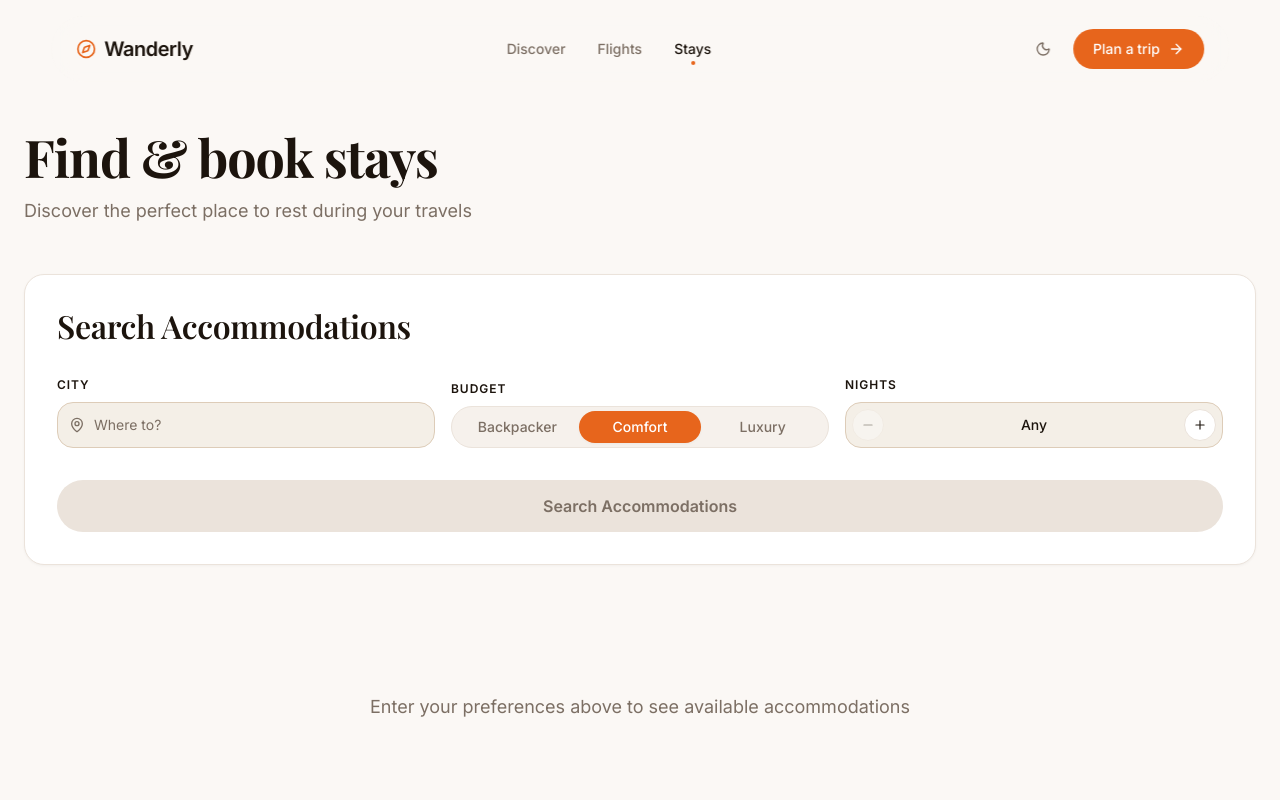
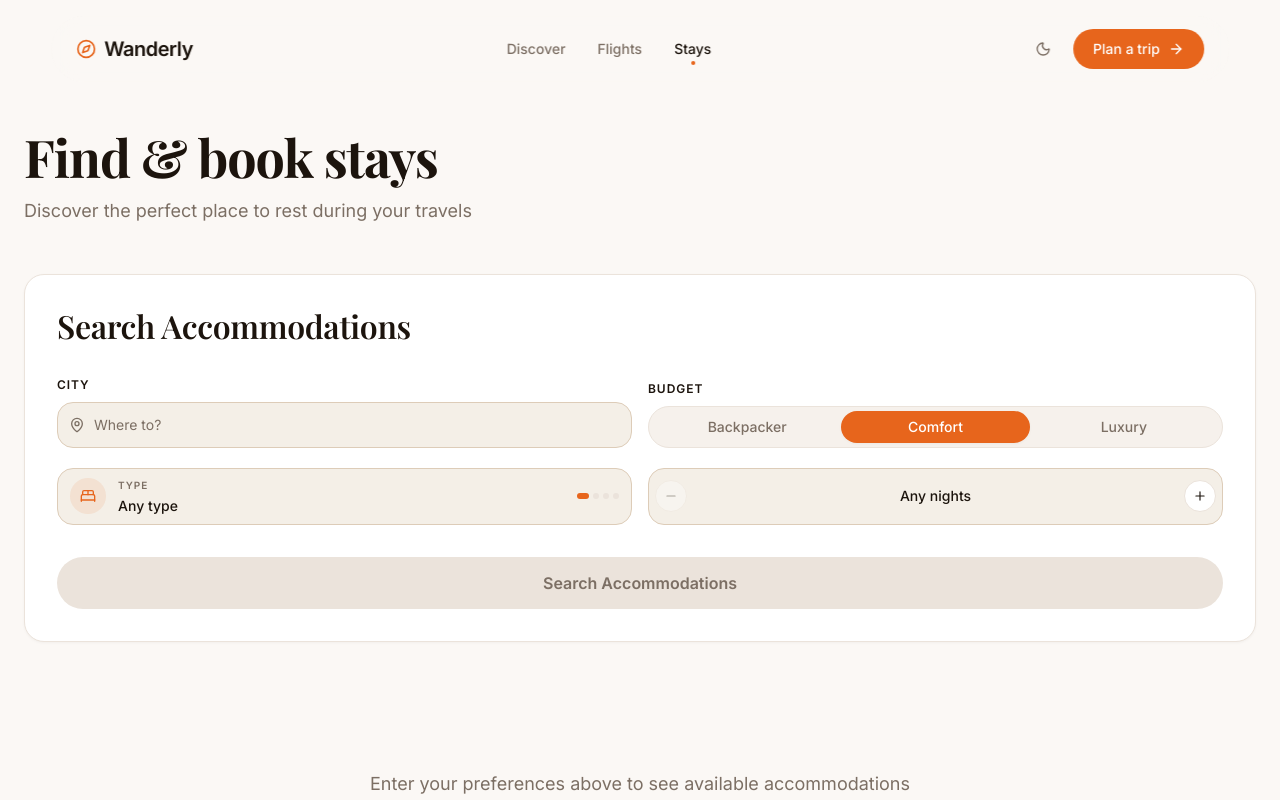
Before and after one commit to youssefassis/travel-planner, a Next.js app: page /stays in a window 1280 px wide. Shown: the top 800 px of the page. Built offline with nearby package versions, Linux system fonts and the light colour scheme.

Commit message:
[FEAT] add stay type filter and result sorting to stays search

```diff
--- a/src/app/stays/page.tsx
+++ b/src/app/stays/page.tsx
@@ -1,10 +1,13 @@
 "use client";
 
-import { Suspense, useState } from "react";
+import { Suspense, useMemo, useState } from "react";
 import { useSearchParams } from "next/navigation";
 import { motion } from "framer-motion";
 import { Building2, BedDouble, Hotel, Star } from "lucide-react";
-import StaySearch, { StaySearchFormData } from "@/features/stays/components/StaySearch";
+import StaySearch, {
+  StaySearchFormData,
+  StayTypeFilter,
+} from "@/features/stays/components/StaySearch";
 import { searchStays } from "@/features/stays/lib/searchStays";
 import { StayOption, StayType } from "@/features/stays/types";
 import { BudgetTier } from "@/domain/types";
@@ -12,7 +15,16 @@ import { getCity } from "@/domain/cities";
 import Container from "@/components/ui/Container";
 import PageHeader from "@/components/ui/PageHeader";
 import Button from "@/components/ui/Button";
+import SegmentedControl from "@/components/ui/SegmentedControl";
 import { fadeInUp, staggerChildren } from "@/components/motion";
+
+type SortBy = "price-asc" | "price-desc" | "rating";
+
+const SORT_OPTIONS: { label: string; value: SortBy }[] = [
+  { label: "Cheapest", value: "price-asc" },
+  { label: "Priciest", value: "price-desc" },
+  { label: "Top rated", value: "rating" },
+];
 
 const GRADIENTS = [
   "from-[var(--primary)]/80 to-[var(--accent)]/70",
@@ -131,11 +143,27 @@ function StaysPageContent() {
     initialCityId ? searchStays(initialCityId, initialBudget) : null
   );
   const [nights, setNights] = useState<number | undefined>(initialNights);
+  const [typeFilter, setTypeFilter] = useState<StayTypeFilter>("any");
+  const [sortBy, setSortBy] = useState<SortBy>("price-asc");
 
   const handleSearch = (data: StaySearchFormData) => {
     setSearchResults(searchStays(data.cityId, data.budget));
     setNights(data.nights);
+    setTypeFilter(data.type);
   };
+
+  const visibleResults = useMemo(() => {
+    if (!searchResults) return null;
+    const filtered =
+      typeFilter === "any"
+        ? searchResults
+        : searchResults.filter((s) => s.type === typeFilter);
+    return [...filtered].sort((a, b) => {
+      if (sortBy === "price-desc") return b.pricePerNight - a.pricePerNight;
+      if (sortBy === "rating") return b.rating - a.rating;
+      return a.pricePerNight - b.pricePerNight;
+    });
+  }, [searchResults, typeFilter, sortBy]);
 
   return (
     <div className="min-h-screen bg-[var(--bg)] text-[var(--fg)]">
@@ -157,16 +185,32 @@ function StaysPageContent() {
           </div>
 
           {/* Results */}
-          {searchResults && searchResults.length > 0 && (
+          {visibleResults && visibleResults.length > 0 && (
             <motion.div initial={{ opacity: 0, y: 20 }} animate={{ opacity: 1, y: 0 }}>
-              <h2 className="text-h2 text-[var(--fg)] mb-6">Available Accommodations</h2>
+              <div className="flex flex-wrap items-center justify-between gap-4 mb-6">
+                <h2 className="text-h2 text-[var(--fg)]">
+                  Available Accommodations
+                  <span className="ml-3 text-small font-sans text-[var(--muted)]">
+                    {visibleResults.length}{" "}
+                    {visibleResults.length === 1 ? "option" : "options"}
+                  </span>
+                </h2>
+                <div className="w-full sm:w-auto sm:min-w-[300px]">
+                  <SegmentedControl
+                    options={SORT_OPTIONS}
+                    value={sortBy}
+                    onChange={setSortBy}
+                  />
+                </div>
+              </div>
               <motion.div
+                key={`${sortBy}-${typeFilter}`}
                 initial="hidden"
                 animate="visible"
                 variants={staggerChildren(0.06)}
                 className="grid grid-cols-1 md:grid-cols-2 lg:grid-cols-3 gap-6"
               >
-                {searchResults.map((stay, idx) => (
+                {visibleResults.map((stay, idx) => (
                   <StayCard key={stay.id} stay={stay} index={idx} nights={nights} />
                 ))}
               </motion.div>
@@ -174,20 +218,22 @@ function StaysPageContent() {
           )}
 
           {/* No results */}
-          {searchResults && searchResults.length === 0 && (
+          {visibleResults && visibleResults.length === 0 && (
             <motion.div
               initial={{ opacity: 0 }}
               animate={{ opacity: 1 }}
               className="text-center py-16"
             >
               <p className="text-[var(--muted)] text-lg">
-                No accommodations found for this city. Try another destination.
+                {typeFilter !== "any" && searchResults && searchResults.length > 0
+                  ? "No stays of this type here — try another type."
+                  : "No accommodations found for this city. Try another destination."}
               </p>
             </motion.div>
           )}
 
           {/* Empty State */}
-          {!searchResults && (
+          {!visibleResults && (
             <motion.div
               initial={{ opacity: 0 }}
               animate={{ opacity: 1 }}
--- a/src/features/stays/components/StaySearch.tsx
+++ b/src/features/stays/components/StaySearch.tsx
@@ -2,18 +2,24 @@
 
 import { FormEvent, useState } from "react";
 import { motion } from "framer-motion";
+import { BedDouble } from "lucide-react";
 import { BudgetTier } from "@/domain/types";
+import { StayType } from "../types";
 import Card from "@/components/ui/Card";
 import Button from "@/components/ui/Button";
 import CityAutocomplete from "@/components/ui/CityAutocomplete";
+import CycleField from "@/components/ui/CycleField";
 import SegmentedControl from "@/components/ui/SegmentedControl";
 import Stepper from "@/components/ui/Stepper";
 import { fadeInUp } from "@/components/motion";
+
+export type StayTypeFilter = "any" | StayType;
 
 export type StaySearchFormData = {
   cityId: string;
   budget: BudgetTier;
   nights?: number;
+  type: StayTypeFilter;
 };
 
 type Props = {
@@ -29,6 +35,13 @@ const BUDGET_OPTIONS: { label: string; value: BudgetTier }[] = [
   { label: "Luxury", value: "luxury" },
 ];
 
+const TYPE_OPTIONS: { label: string; value: StayTypeFilter }[] = [
+  { label: "Any type", value: "any" },
+  { label: "Hotels", value: "hotel" },
+  { label: "Apartments", value: "apartment" },
+  { label: "Hostels", value: "hostel" },
+];
+
 export default function StaySearch({
   initialCityId = "",
   initialBudget = "comfort",
@@ -39,6 +52,7 @@ export default function StaySearch({
   const [budget, setBudget] = useState<BudgetTier>(initialBudget);
   // 0 means "any number of nights" (the field is optional).
   const [nights, setNights] = useState(initialNights ?? 0);
+  const [type, setType] = useState<StayTypeFilter>("any");
 
   const handleSubmit = (e: FormEvent) => {
     e.preventDefault();
@@ -47,6 +61,7 @@ export default function StaySearch({
       cityId,
       budget,
       nights: nights > 0 ? nights : undefined,
+      type,
     });
   };
 
@@ -55,7 +70,7 @@ export default function StaySearch({
       <Card as="form" padding="lg" onSubmit={handleSubmit}>
         <h2 className="text-h2 text-[var(--fg)] mb-6 sm:mb-8">Search Accommodations</h2>
 
-        <div className="grid grid-cols-1 sm:grid-cols-2 lg:grid-cols-3 gap-4 items-end mb-6 sm:mb-8">
+        <div className="grid grid-cols-1 sm:grid-cols-2 gap-4 items-end mb-4 sm:mb-5">
           {/* City */}
           <div>
             <label htmlFor="stay-city" className="text-caption text-[var(--fg)] block mb-2">
@@ -78,16 +93,30 @@ export default function StaySearch({
               onChange={setBudget}
             />
           </div>
+        </div>
+
+        <div className="grid grid-cols-1 sm:grid-cols-2 gap-4 mb-6 sm:mb-8">
+          {/* Type */}
+          <CycleField
+            label="Type"
+            icon={<BedDouble className="w-4 h-4" />}
+            options={TYPE_OPTIONS}
+            value={type}
+            onChange={setType}
+          />
 
           {/* Nights */}
           <div>
-            <span className="text-caption text-[var(--fg)] block mb-2">Nights</span>
+            <span className="text-caption text-[var(--fg)] block mb-2 sr-only">Nights</span>
             <Stepper
               value={nights}
               onChange={setNights}
               min={0}
               max={60}
-              format={(v) => (v === 0 ? "Any" : `${v} ${v === 1 ? "night" : "nights"}`)}
+              format={(v) =>
+                v === 0 ? "Any nights" : `${v} ${v === 1 ? "night" : "nights"}`
+              }
+              className="h-full"
             />
           </div>
         </div>
```
